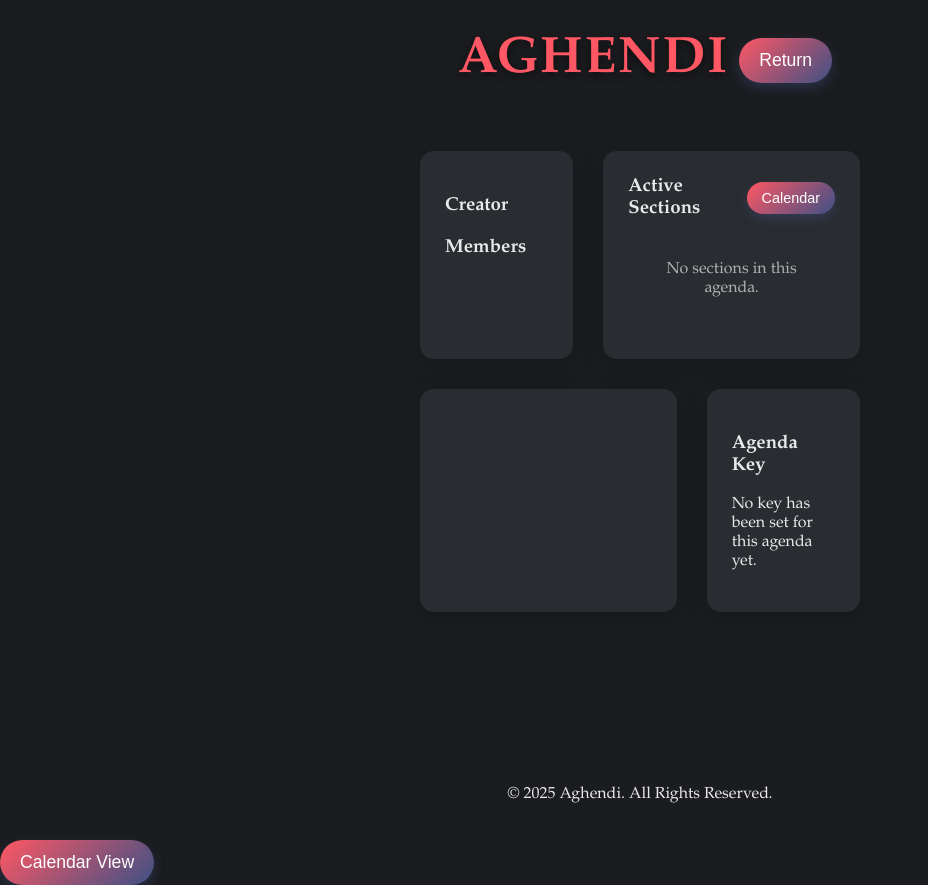
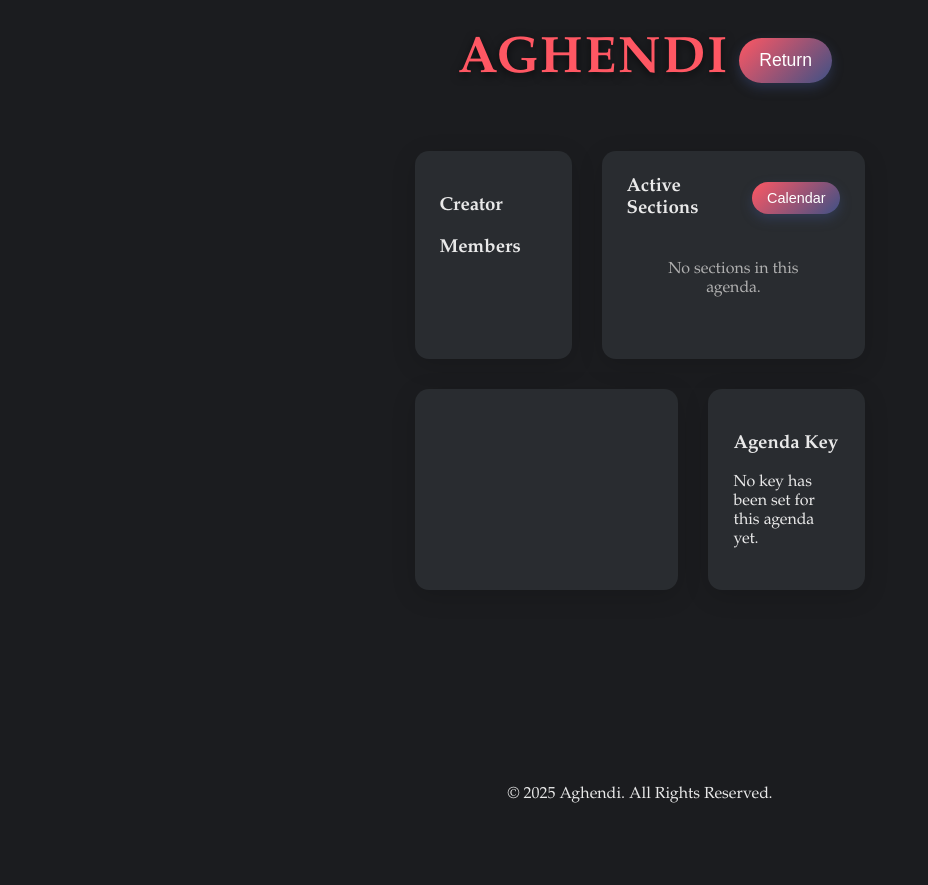
Before and after one commit to RRMforLLM/aghendi_django, a Django app: template aghendi/templates/aghendi/view_agenda.html in a window 1280 px wide. Shown: the whole page, without its empty margins (0-928 px from the left). After the commit the page ends 803 px from the top, so only its background shows below. Run offline with Django 5.2, Linux system fonts and the light colour scheme; the template is opened without the code that fills it, so the values that code supplies are empty; parts of the project's set-up code (start-up, migrations or seed data) failed here and were passed over.

Commit message:
Tune calendar button

```diff
--- a/aghendi/templates/aghendi/view_agenda.html
+++ b/aghendi/templates/aghendi/view_agenda.html
@@ -273,9 +273,5 @@
                 }
             }
         </script>
-
-        <a href="{% url 'calendar_view' agenda.id %}">
-            <button class="btn-submit">Calendar View</button>
-        </a>
     </body>
 </html>
--- a/static/css/agenda_styles.css
+++ b/static/css/agenda_styles.css
@@ -123,6 +123,7 @@ body {
 .sections-header .btn-submit {
     font-size: 0.9rem;
     padding: 8px 15px;
+    margin-left: 20px;
 }
 
 .section-header {
```
